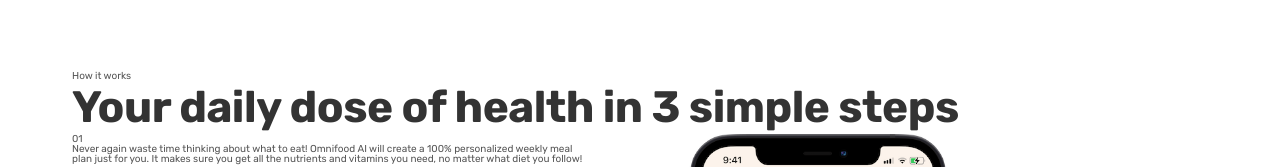
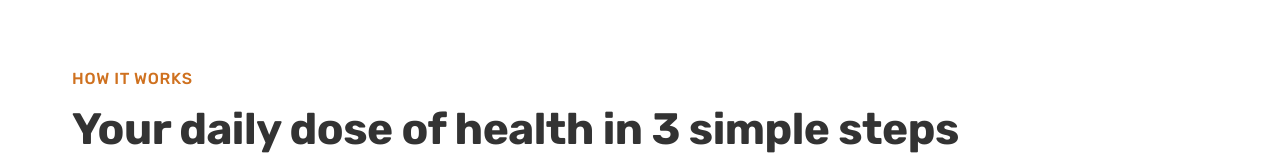
Before and after one commit to Euuphi/omnifood, a React (Create React App) app: page / in a window 1280 px wide. Shown: the part 785-952 px from the top of the page. Built offline with nearby package versions, Linux system fonts and the light colour scheme.

Commit message:
Style headings for how section

```diff
--- a/src/components/Headings/Headings.module.css
+++ b/src/components/Headings/Headings.module.css
@@ -14,6 +14,7 @@
 .headingSecondary {
     font-size: 4.4rem;
     line-height: 1.2;
+    margin-bottom: 9.6rem;
 }
 
 .headingTertiary {
@@ -22,6 +23,9 @@
 .subheading {
     color: var(--color-shade);
     display: block;
-    font-size: 2rem;
+    font-size: 1.6rem;
     font-weight: 500;
+    letter-spacing: 0.75px;
+    margin-bottom: 1.6rem;
+    text-transform: uppercase;
 }
--- a/src/components/Sections/How/How.js
+++ b/src/components/Sections/How/How.js
@@ -15,12 +15,13 @@ import Container from "../../Layout/Container";
 import Step from "./Step";
 
 import HeadingSecondary from "../../Headings/HeadingSecondary";
+import Subheading from "../../Headings/Subheading";
 
 const How = () => {
     return (
         <section className={styles.sectionHow}>
             <Container>
-                <span className={styles.subheading}>How it works</span>
+                <Subheading>How it works</Subheading>
                 <HeadingSecondary>
                     Your daily dose of health in 3 simple steps
                 </HeadingSecondary>
--- a/src/index.css
+++ b/src/index.css
@@ -14,7 +14,12 @@
     Line Heights:
         Default: 1
         Small: 1.05
+        Medium: 1.2
         Paragraph: 1.6
+
+    Letter Spacing:
+        -0.5px
+        0.75px
 
 
 --- 02 COLOURS
```
